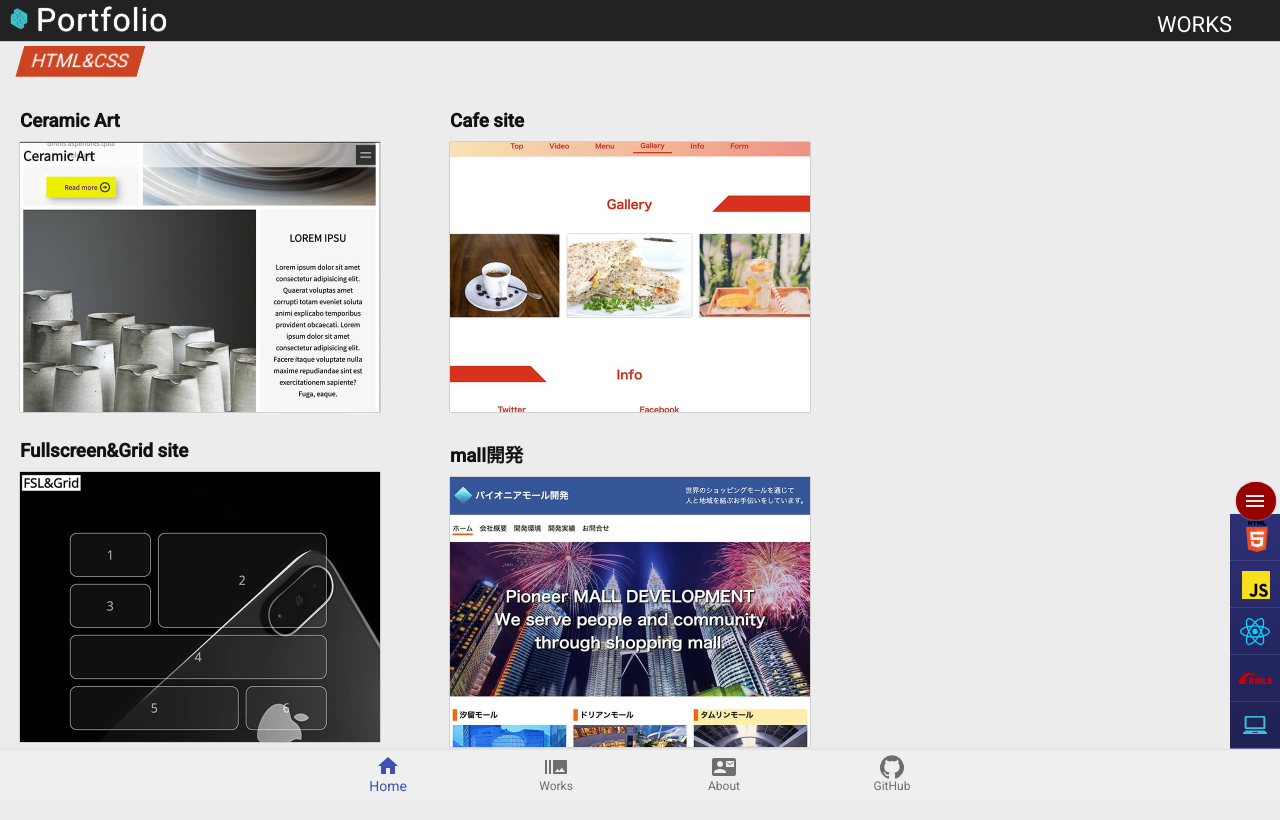
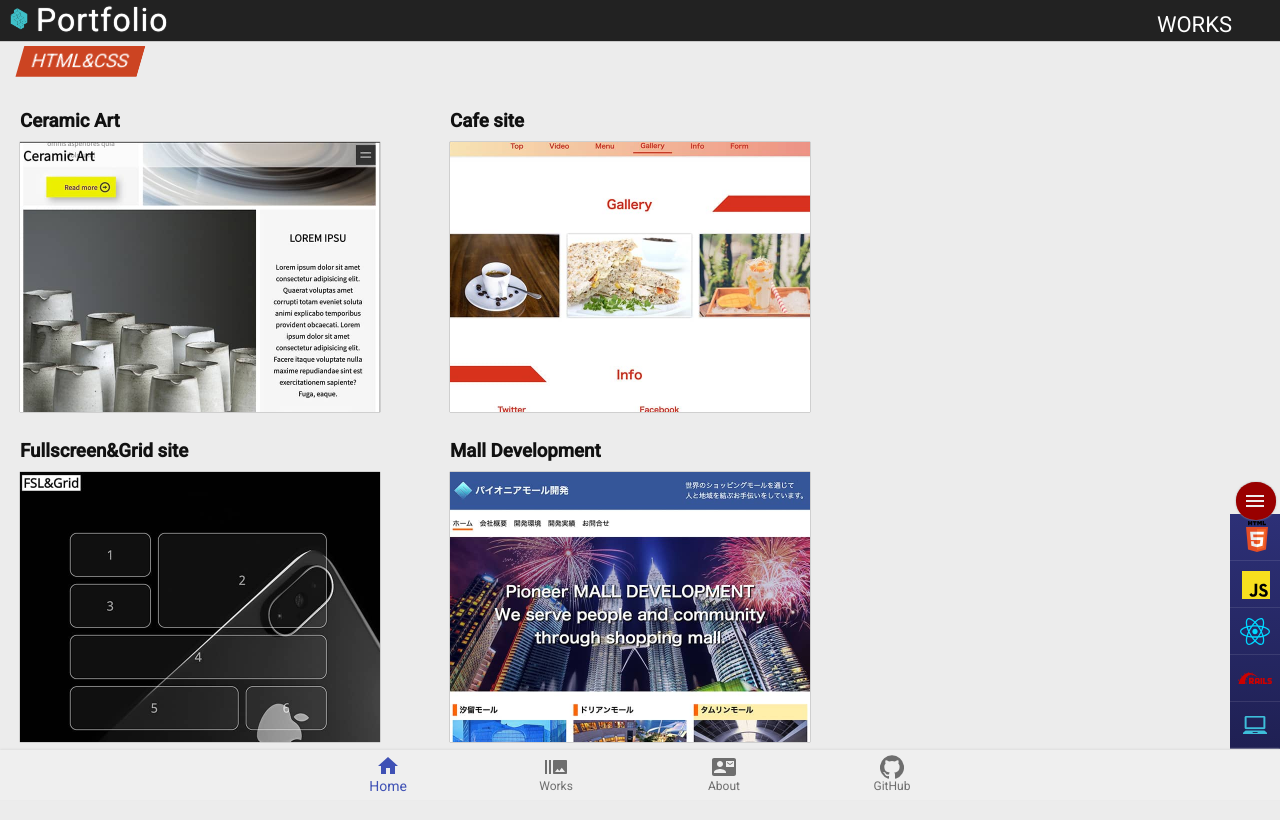
Before and after one commit to daita2021/portfolio, a React (Create React App) app: page /works/htmlcss in a window 1280 px wide. Built offline with nearby package versions, Linux system fonts and the light colour scheme.

Commit message:
記事タイトル変更

```diff
--- a/src/containers/Html_css.jsx
+++ b/src/containers/Html_css.jsx
@@ -36,7 +36,7 @@ export const HtmlCss = () => {
         <Article title="Ceramic Art" imgUrl={Art} siteUrl="http://portfoliotam.starfree.jp/0604-ceramic_art/" description="cssのみでハンバーガーメニューを実装したシンプルなレイアウトのサイトです。"></Article>
         <Article title="Cafe site" imgUrl={Cafe} siteUrl="http://portfoliotam.starfree.jp/0618-singlepage/" description="個人経営のカフェがコンセプト。Jqueryを使用しスライダーやスムーススクロール等を実装しました。"></Article>
         <Article title="Fullscreen&Grid site" imgUrl={Fsl} siteUrl="https://focused-shaw-4e2174.netlify.app/" description="フルスクリーンレイアウトとCSS Gridを練習した際のサイトです"></Article>
-        <Article title="mall開発" imgUrl={Mall} siteUrl="http://portfoliotam.starfree.jp/0628-pionner-mall/" description="アコーディオンメニューなどを使用した架空のモール開発事業サイトです"></Article>
+        <Article title="Mall Development" imgUrl={Mall} siteUrl="http://portfoliotam.starfree.jp/0628-pionner-mall/" description="アコーディオンメニューなどを使用した架空のモール開発事業サイトです"></Article>
       </div>
     </>
   );
--- a/src/containers/Js.jsx
+++ b/src/containers/Js.jsx
@@ -30,7 +30,7 @@ export const Js = () => {
         <></>
       )}
       <div className="commonBox worksFlex">
-        <Article title="Weather API" imgUrl={Weather} siteUrl="http://portfoliotam.starfree.jp/weather-api/" description="Weather APIを利用した天気情報表示ツールです"></Article>
+        <Article title="天気 API" imgUrl={Weather} siteUrl="http://portfoliotam.starfree.jp/weather-api/" description="Weather APIを利用した天気情報表示ツールです"></Article>
         <Article title="数字当てゲーム" imgUrl={NumberGuees} siteUrl="http://portfoliotam.starfree.jp/number-guessing/number-guessing-game.html" description="1~100までの数字を10ターン以内に当てるゲームです"></Article>
         <Article title="test2" imgUrl={TestImg}></Article>
         <Article title="test3" imgUrl={TestImg}></Article>
```
